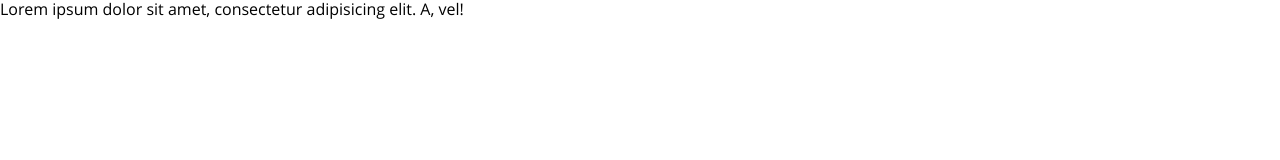
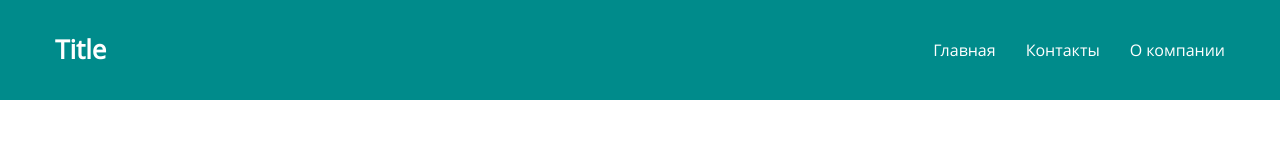
Before and after one commit to nikita-shev/sandbox, a website: page src/index.html in a window 1280 px wide. Drawn offline with nearby package versions, Linux system fonts and the light colour scheme; files that its build step writes are made by us from their sources.

Commit message:
feat: Project - Пример компонента

```diff
--- /dev/null
+++ b/src/components/header/_index.html
@@ -0,0 +1,13 @@
+<header class="header">
+   <div class="header__container container">
+      <h1 class="header__title title">Title</h1>
+
+      <nav class="menu">
+         <ul class="menu__list">
+            <li class="menu__item"><a class="menu__link" href="#">Главная</a></li>
+            <li class="menu__item"><a class="menu__link" href="#">Контакты</a></li>
+            <li class="menu__item"><a class="menu__link" href="#">О компании</a></li>
+         </ul>
+      </nav>
+   </div>
+</header>
--- /dev/null
+++ b/src/components/header/_index.sass
@@ -0,0 +1,22 @@
+.header
+  display: flex
+  align-items: center
+  width: 100%
+  height: 100px
+  background-color: darkcyan
+
+.header__container
+  display: flex
+  align-items: center
+
+.header__title
+  margin-right: auto
+  color: #ffffff
+
+
+.menu__list
+  display: flex
+  column-gap: 30px
+
+.menu__link
+  color: #ffffff
--- /dev/null
+++ b/src/components/header/index.js
@@ -0,0 +1,3 @@
+export const header = () => {
+   console.log('Test');
+};
--- a/src/index.html
+++ b/src/index.html
@@ -20,7 +20,7 @@
         <title>Title</title>
     </head>
     <body>
-        @@include('src/templates/_header.html')
+        @@include('src/components/header/_index.html')
 
         <script src="./js/main.js"></script>
     </body>
--- /dev/null
+++ b/src/js/components.js
@@ -0,0 +1,5 @@
+import { header } from '../components/header/index.js';
+
+export default function components() {
+   header();
+}
--- a/src/js/main.js
+++ b/src/js/main.js
@@ -1,3 +1,5 @@
 import common from './common/index.js';
+import components from './components.js';
 
 common();
+components();
--- /dev/null
+++ b/src/styles/_components.sass
@@ -0,0 +1 @@
+@import "src/components/header"
--- a/src/styles/main.sass
+++ b/src/styles/main.sass
@@ -5,3 +5,6 @@
 // Common
 @import "common/parts/main"
 @import "common"
+
+// Components
+@import "components"
--- a/src/templates/_header.html
+++ /dev/null
@@ -1 +0,0 @@
-<p>Lorem ipsum dolor sit amet, consectetur adipisicing elit. A, vel!</p>
```
Also changed, not shown: public/index.html (+15 -0 lines).
